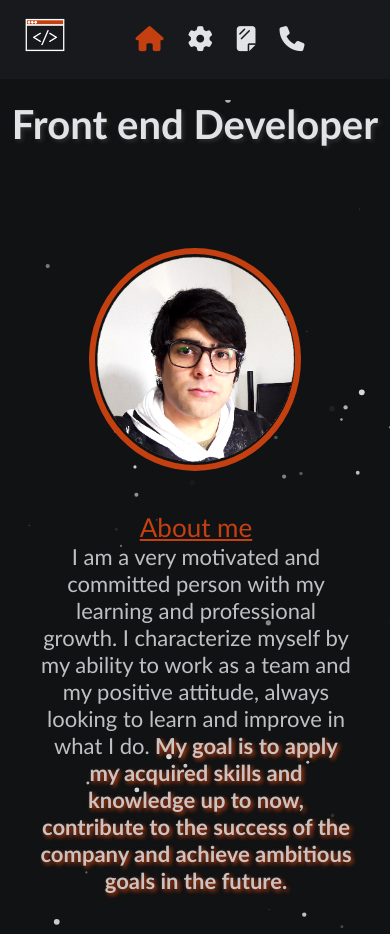
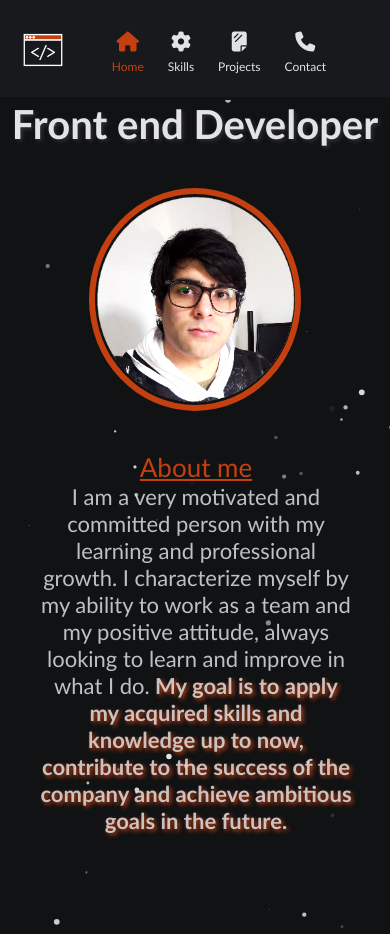
Before and after one commit to gonzalo00913/Portfolio-React, a React (Create React App) app: page / in a window 390 px wide. After the commit the page ends 874 px from the top, so only its background shows below. Built offline with nearby package versions, Linux system fonts and the light colour scheme; a web font is replaced by a local one.

Commit message:
cambios nav y inicio margen

```diff
--- a/src/componentes/Inicio/style.css
+++ b/src/componentes/Inicio/style.css
@@ -189,7 +189,7 @@ display: none;
   .container-about-me {
     display: flex;
     flex-direction: column;
-    margin-top: 100px;
+    margin-top: 40px;
     justify-content: center;
   }
   .text-inicio {
--- a/src/componentes/Nav/Nav.jsx
+++ b/src/componentes/Nav/Nav.jsx
@@ -11,18 +11,22 @@ const Nav = () => {
         </div>
         <div className="container-links ">
           <NavLink className="link home" to="/" exact title="Home">
-            <i className="fa-solid fa-house"></i>
+            <i className="fa-solid fa-house"></i><br />
+            <span className="nombre-icono">Home</span>
           </NavLink>
 
           <NavLink className="link" to="/habilidades" title="Skills">
-            <i className="fa-solid fa-gear"></i>
+            <i className="fa-solid fa-gear"></i><br />
+            <span className="nombre-icono">Skills</span>
           </NavLink>
 
           <NavLink className="link" to="/proyectos" title="Projects">
-            <i className="fa-solid fa-sheet-plastic"></i>
+            <i className="fa-solid fa-sheet-plastic"></i><br />
+            <span className="nombre-icono">Projects</span>
           </NavLink>
           <NavLink className="link contacto" to="/contact" title="Contact">
-            <i className="fa-solid fa-phone"></i>
+            <i className="fa-solid fa-phone"></i><br />
+            <span className="nombre-icono">Contact</span>
           </NavLink>
         </div>
       </nav>
--- a/src/componentes/Nav/style.css
+++ b/src/componentes/Nav/style.css
@@ -1,6 +1,6 @@
 .estilos-nav {
    background-color: #17191d;
-   padding: 20px;
+   padding: 6px;
    position: fixed;
    top: 0;
    width: 100%;
@@ -26,12 +26,7 @@
   color: rgb(197, 64, 16);
 }
 
-.ban {
-  width: 65px;
-  display: block;
-  float: left;
-  margin-left: 120px;
-}
+
 
 .link:hover {
   animation-name: color;
@@ -53,7 +48,20 @@
 }
 .icono,
 i{
-  font-size: 30px;
+  font-size: 27px;
+
+
+}
+.ban {
+  width: 60px;
+  display: block;
+  float: left;
+  margin-left: 120px;
+  margin-top: 15px;
+}
+
+.nombre-icono{
+  font-size: 14px;
 }
 
 
@@ -125,15 +133,21 @@ i{
 
  .ban {
   width: 40px;
-
   float: left;
-  margin-left: 10px;
-}
-i{
-  font-size: 25px;
-  padding: 5px;
+  margin-left: 8px;
 
 }
+.icono,
+i{
+  font-size: 20px;
+  margin-top: 10px;
+
+}
+.nombre-icono{
+  font-size: 12px;
+
+}
+
 }
 
 @media screen and (min-width: 601px) and (max-width: 800px) {
```
